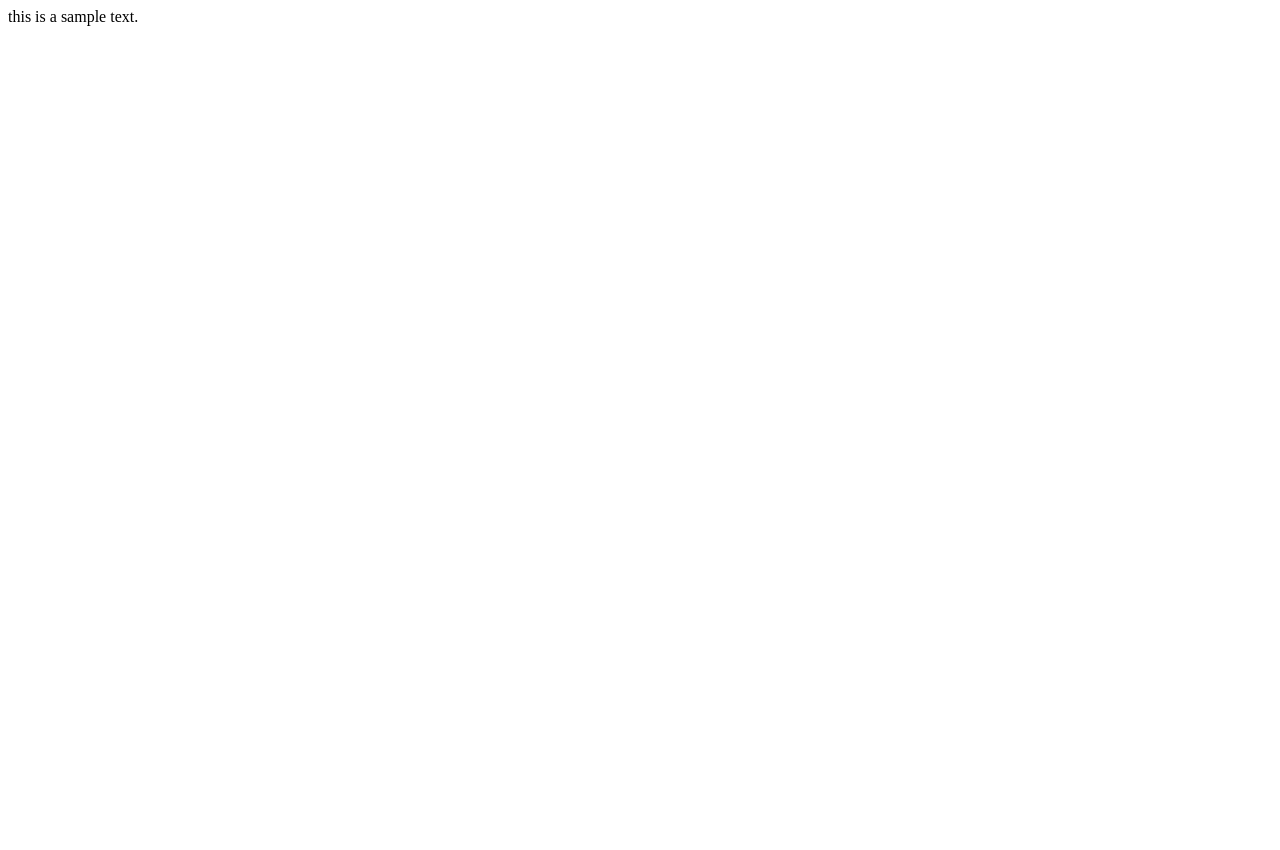
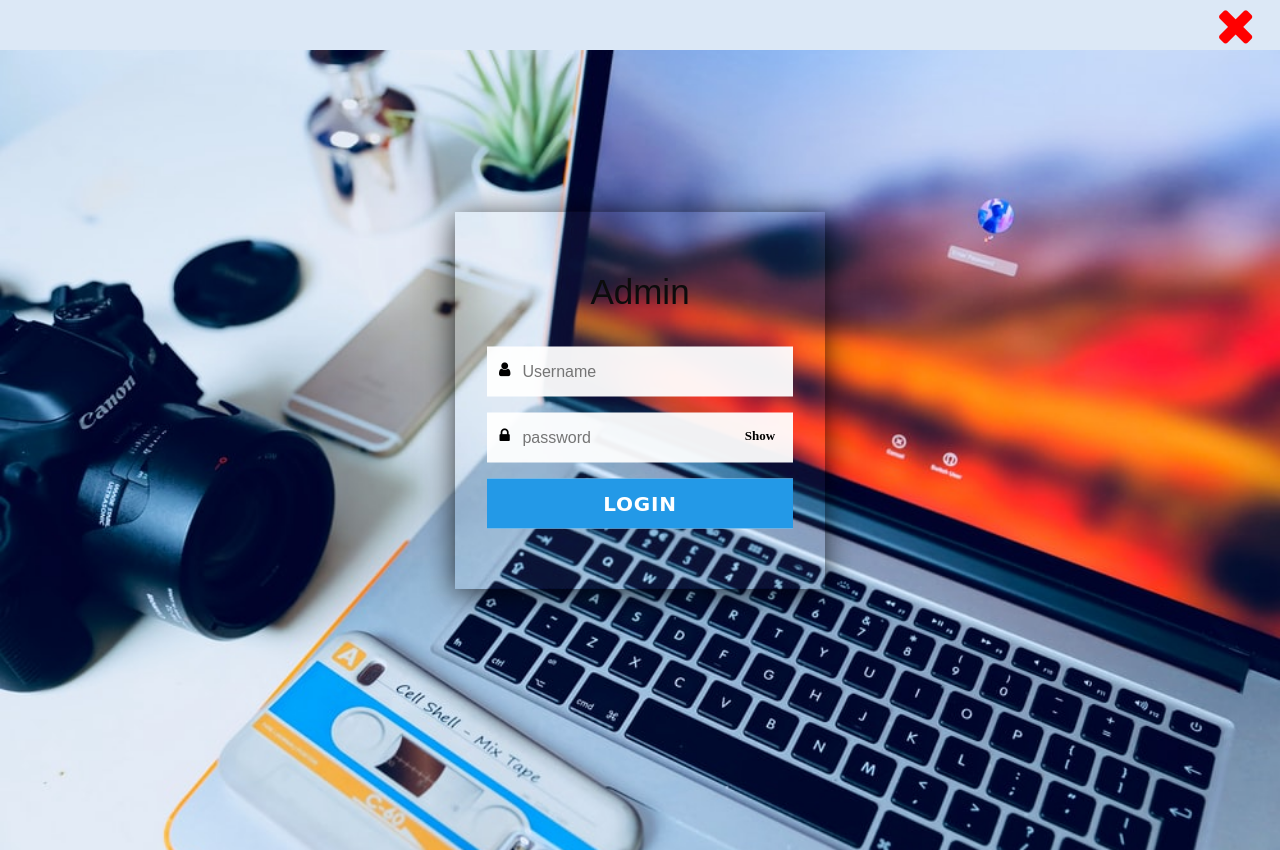
Before and after one commit to gpr222/hacktober-2021, a plain HTML site: page index.html in a window 1280 px wide. Before the commit the page ends 800 px from the top, so only its background shows below. Drawn offline with Linux system fonts and the light colour scheme.

Commit message:
i changed beautiful login page

```diff
--- a/index.html
+++ b/index.html
@@ -1,6 +1,64 @@
-<!doctype>
-<html>
-  <body>
-    <p>this is a sample text.</p>
-  </body>
+<!DOCTYPE html>
+<html lang="en">
+<head>
+    <meta charset="UTF-8">
+    <meta http-equiv="X-UA-Compatible" content="IE=edge">
+    <meta name="viewport" content="width=device-width, initial-scale=1.0">
+    <title>Login</title>
+    <link rel="stylesheet" href="style/Login.css">
+    <link rel="stylesheet" href="https://cdnjs.cloudflare.com/ajax/libs/font-awesome/4.7.0/css/font-awesome.min.css">
+</head>
+
+<body>
+
+    <div class="close">
+        <a href="../index.html"><i class="fa fa-times"></i></a>
+
+    </div>
+
+
+    <div class="background">
+
+        <div class="content">
+            <header>Admin</header>
+            <form action="Admin.php" method="POST">
+                <div class="box brake">
+                    <span class="fa fa-user"></span>
+                    <input type="text" placeholder="Username" "required" name="userid">
+                </div>
+                <div class="box brake">
+                    <span class="fa fa-lock"></span>
+                    <input id="pass" type="password" placeholder="password" class="pasd" "required" name="password">
+                    <span id="hideshow" class="show" onclick="test()">Show</span>
+                </div>
+
+                <div class="box brake">
+
+                    <input type="submit" value="LOGIN" name="submit">
+                </div>
+
+        </div>
+        </form>
+    </div>
+    </div>
+    <script>
+
+        function test() {
+            var pass = document.getElementById("pass");
+            var hideshow = document.getElementById("hideshow");
+            if (pass.type == "text") {
+                pass.type = "password"
+                hideshow.innerHTML = "show";
+            }
+            else {
+                pass.type = "text";
+                hideshow.innerHTML = "hide";
+            }
+        }
+
+    </script>
+
+
+</body>
+
 </html>
--- /dev/null
+++ b/style/Login.css
@@ -0,0 +1,140 @@
+
+*{
+    margin: 0;
+    padding: 0;
+    box-sizing: border-box;
+}
+
+.background {
+    background: url("../img/02.jfif");
+
+    height: 100vh;
+    background-size: cover;
+    background-position: center;
+}
+.background :after{
+    position: absolute;
+
+    top:0;
+    left:0;
+    height: 100%;
+    width: 100%;
+    background:rgba(0, 0, 0, 0.062);
+}
+.content{
+    position: absolute;
+    top:50%;
+    left: 50%;
+    transform: translate(-50%,-50%);
+    text-align: center;
+    z-index: 999;
+    width: 370px;
+    padding: 60px 32px;
+    background: rgba(255,255,255,0.04);
+    box-shadow: -1px 4px 28px 0px rgba(0,0,0,0.75);
+
+
+}
+
+.content header{
+    color:rgb(12, 12, 12);
+    font-size: 35px;
+    font-weight: 1200;
+    margin:0 0 35px 0 ;
+    font-family: Fantasy;
+
+
+
+}
+.box{
+    position: relative;
+    height: 50px;
+    width: 100%;
+    display: flex;
+   background: rgba(255,255,255,0.94);
+}
+.box span{
+    color: black;
+    width: 40px;
+    line-height: 45px ;
+
+}
+.box input{
+    height: 100%;
+    width: 100%;
+    background: transparent;
+    border:none;
+    outline: none;
+    color:#222;
+    font-size: 16px;
+}
+.show{
+    position: absolute;
+    font-size: 13px;
+    font-weight: 700;
+    right: 13px;
+    cursor: pointer;
+    display:none;
+
+}
+.pasd:valid ~ .show{
+    display: block;
+}
+
+.brake{
+    margin-top: 16px;
+}
+.forgot{
+    text-align: left;
+    margin :  15px 0;
+
+
+}
+.forgot a{
+
+    text-decoration: none;
+}
+.forgot a :hover{
+    text-decoration: underline red;
+}
+input[type="submit"]{
+    background-color: #2399e7;
+    cursor: pointer;
+    color:white;
+    letter-spacing: 0.8px;
+    font-size: 20px;
+    font-weight: 700;
+    font-family:cursive;
+}
+input[type="submit"]:hover{
+    background-color: #0f9fff;
+
+
+}
+
+.signup{
+    margin-top: 5%;
+}
+.signup a{
+    color: #175eca;
+    font-size: 20px;
+    text-decoration: none;
+    font-weight: 900;
+    text-indent: 10;
+
+
+
+}
+.signup a:hover{
+text-decoration: underline;
+}
+.close{
+    background-color: #dce8f6;
+
+}
+.close i{
+    font-size: 50px;
+    background-color: none;
+    margin-left: 95%;
+    color:red;
+}
```
Also changed, not shown: img/02.jfif (added).
